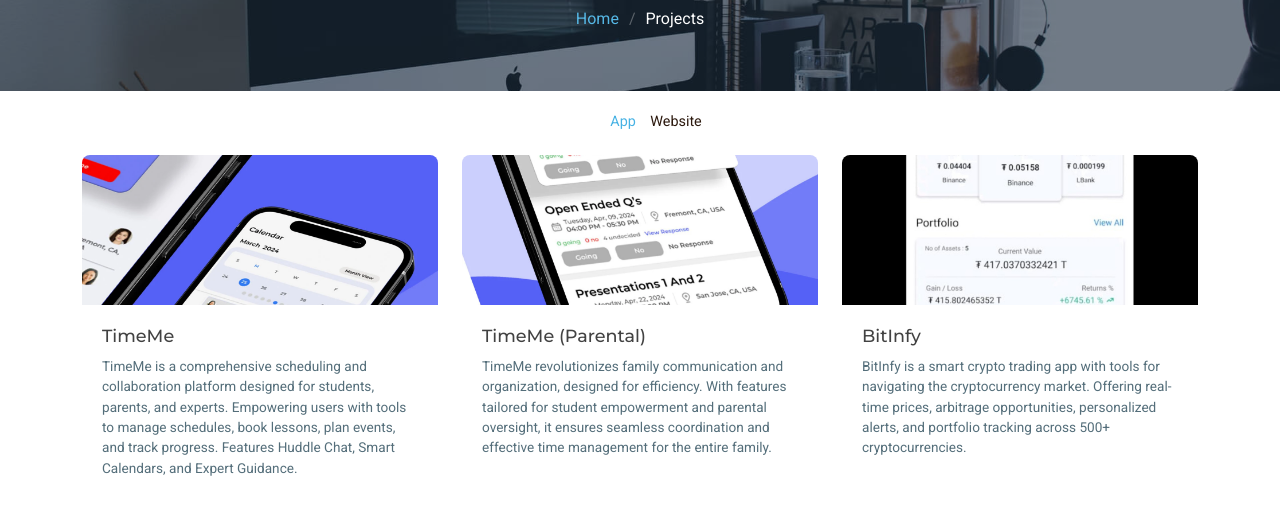
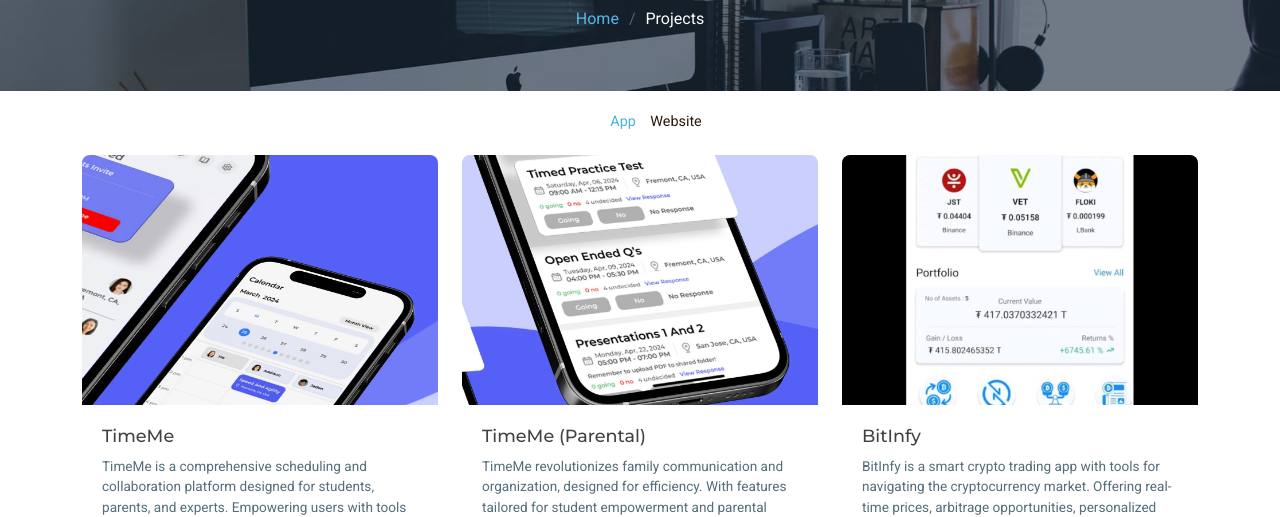
Before and after one commit to Agarwalkunl/portfolio, a plain HTML site: page portfolio.html in a window 1280 px wide. Shown: the part 288-805 px from the top of the page. Drawn offline with Linux system fonts and the light colour scheme.

Commit message:
small changes deploy

```diff
--- a/portfolio.html
+++ b/portfolio.html
@@ -69,7 +69,7 @@
       transition: transform 0.25s ease, box-shadow 0.25s ease;
       display: flex;
       flex-direction: column;
-      height: 350px;
+      height: 430px;
       /* Fixed height */
     }
 
@@ -79,7 +79,7 @@
     }
 
     .portfolio-item .card-img-top {
-      height: 150px; /* Reduced image height */
+      height: 250px; /* Reduced image height */
       object-fit: cover;
       transition: transform 0.3s ease;
       cursor: pointer;
```
